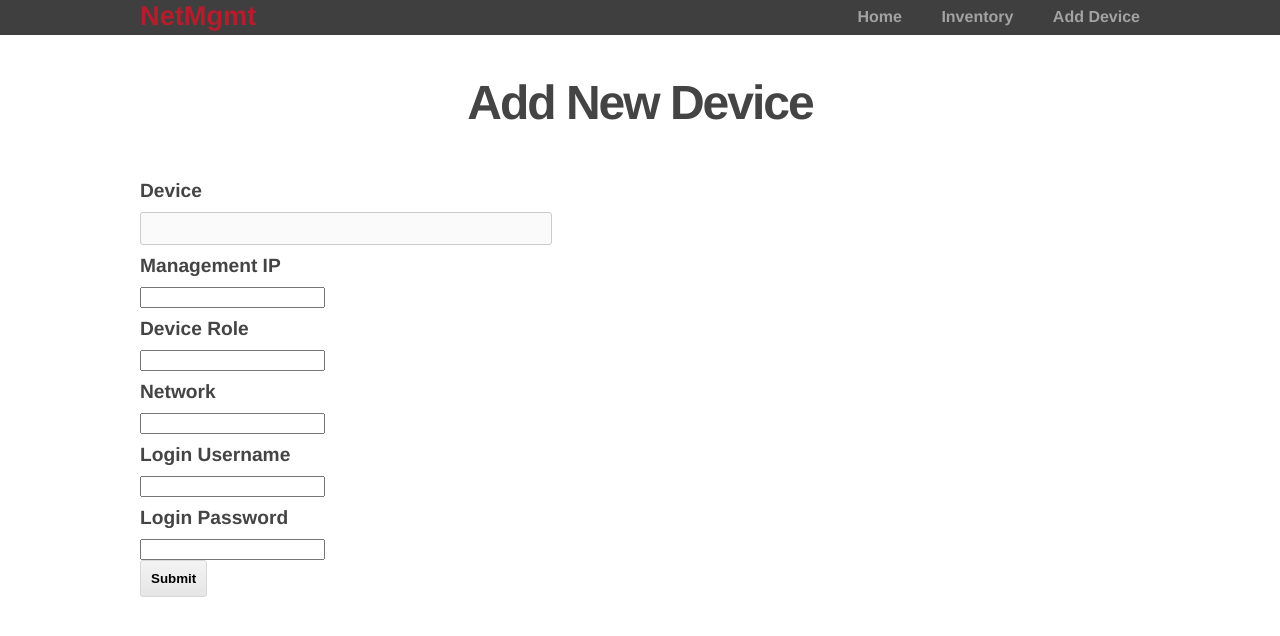
After one commit to that1guy15/NetMgmt, a Flask app: template app/templates/newdevice.html in a window 1280 px wide. The commit adds this page. Shown: the top 636 px of the page. Run offline with Flask 2, Linux system fonts and the light colour scheme; the template is opened without the code that fills it: values that come from a table or form of the project are taken from there, others are empty.

Commit message:
Base install setup

```diff
--- /dev/null
+++ b/app/forms.py
@@ -0,0 +1,15 @@
+from os import listdir
+from os.path import isfile, join
+from flask_wtf import Form
+from wtforms import TextField, SelectField, TextAreaField, SubmitField, BooleanField, validators, ValidationError
+from wtforms.validators import Required
+
+
+class NewDevice(Form):
+  device = TextField("Device", [validators.Required()])
+  mgmt_ip = TextField("Management IP", [validators.Required()])
+  role = TextField("Device Role", [validators.Required()])
+  network = TextField("Network", [validators.Required()])
+  username = TextField("Login Username", [validators.Required()])
+  password = TextField("Login Password", [validators.Required()])
+  submit = SubmitField("Submit")
--- a/app/static/styles.css
+++ b/app/static/styles.css
@@ -20,7 +20,7 @@ header {
 header h1.logo {
   margin: 0;
   font-size: 1.7em;
-  color: #006600;
+  color: #ad0516;
   float: left;
 }
 
--- a/app/templates/layout.html
+++ b/app/templates/layout.html
@@ -7,10 +7,12 @@
   <body>
     <header>
       <div class="container">
-        <h1 class="logo">Hello World!</h1>
+        <h1 class="logo">NetMgmt</h1>
         <strong><nav>
           <ul class="menu">
             <li><a href="{{ url_for('home') }}">Home</a></li>
+            <li><a href="{{ url_for('inventory') }}">Inventory</a></li>
+            <li><a href="{{ url_for('newdevice') }}">Add Device</a></li>
           </ul>
         </nav></strong>
       </div>
--- /dev/null
+++ b/app/templates/newdevice.html
@@ -0,0 +1,33 @@
+{% extends "layout.html" %}
+
+{% block content %}
+  <h2>Add New Device</h2>
+  {% for message in get_flashed_messages() %}
+    <div class="flash">{{ message }}</div>
+  {% endfor %}
+
+  <form action="{{ url_for('newdevice') }}" method=post>
+    {{ form.hidden_tag() }}
+
+    {{ form.device.label }}
+    {{ form.device }}
+
+    {{ form.mgmt_ip.label }}
+    {{ form.mgmt_ip }}
+
+    {{ form.role.label }}
+    {{ form.role }}
+
+    {{ form.network.label }}
+    {{ form.network }}
+
+    {{ form.username.label }}
+    {{ form.username }}
+
+    {{ form.password.label }}
+    {{ form.password }}
+
+    {{ form.submit }}
+  </form>
+
+{% endblock %}
--- a/playbooks/add-network-inventory.yml
+++ b/playbooks/add-network-inventory.yml
@@ -6,6 +6,7 @@
 
   vars:
     device_name: "{{device_name}}"
+    mgmt_ip: "{{mgmt_ip}}"
     device_ip: "{{device_ip}}"
     device_role: "{{device_role}}"
     device_network: "{{device_network}}"
--- a/playbooks/templates/device_detail.j2
+++ b/playbooks/templates/device_detail.j2
@@ -2,6 +2,7 @@
 
 - Device:
   - name: {{device_name}}
+  - mgmt_ip: {{mgmt_ip}}
   - role: {{device_role}}
   - network: {{device_network}}
   - username: {{username}}
```
Also changed, not shown: app/__init__.py (+43 -0 lines), app/templates/results.html (added, +10 -0 lines).
